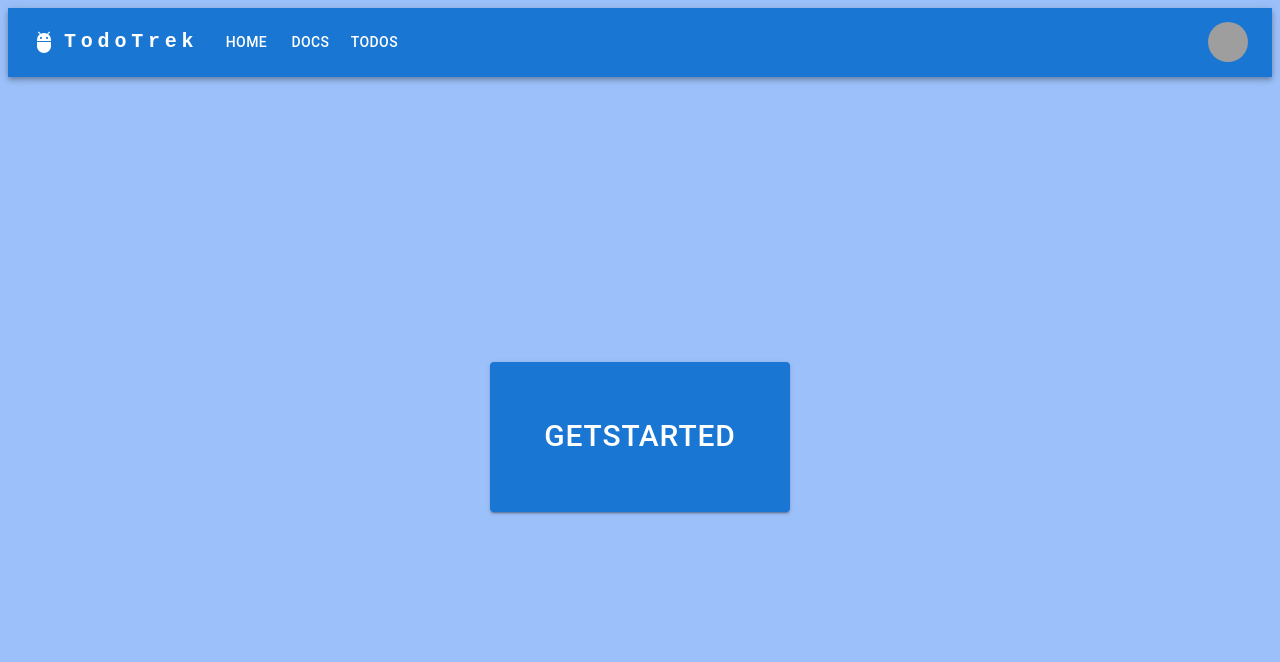
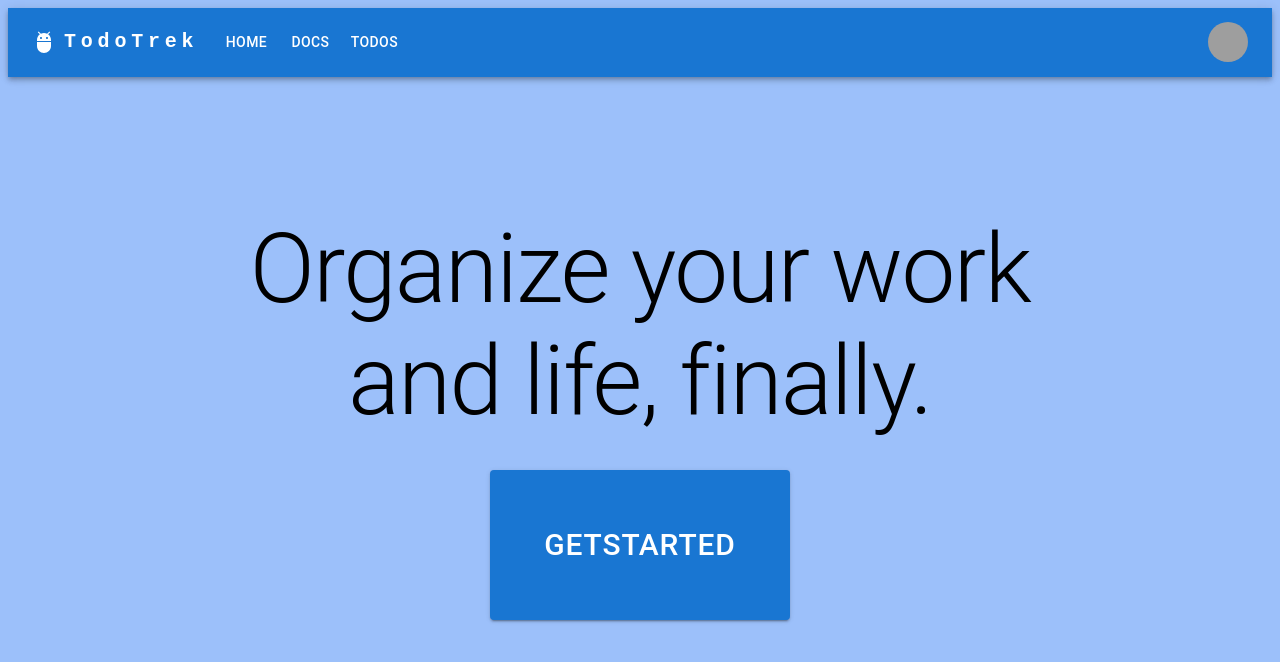
Before and after one commit to Marwanfouz/Todo-List, a Next.js app: page / in a window 1280 px wide. Shown: the top 662 px of the page. Built offline with nearby package versions, Linux system fonts and the light colour scheme; grey boxes are pictures that could not be loaded.

Commit message:
Add some styles

```diff
--- a/app/page.tsx
+++ b/app/page.tsx
@@ -1,4 +1,4 @@
-import { Box, Button } from '@mui/material';
+import { Box, Button, Typography } from '@mui/material';
 import Link from 'next/link';
 
 export default function Home() {
@@ -8,11 +8,22 @@ export default function Home() {
         display: 'flex',
         alignContent: 'center',
         justifyContent: 'center',
-        height: '90vh',
+        height: '85vh',
         flexWrap: 'wrap',
+        flexDirection: 'column',
       }}
     >
-      <Link href={'/todos'}>
+      <Typography
+        variant="h1"
+        gutterBottom
+        sx={{ maxWidth: 900, textAlign: 'center' }}
+      >
+        Organize your work and life, finally.
+      </Typography>
+      <Link
+        href={'/todos'}
+        style={{ alignSelf: 'center', justifySelf: 'center' }}
+      >
         <Button
           size="large"
           variant="contained"
```
Also changed, not shown: tailwind.config.js (deleted, +0 -18 lines).
